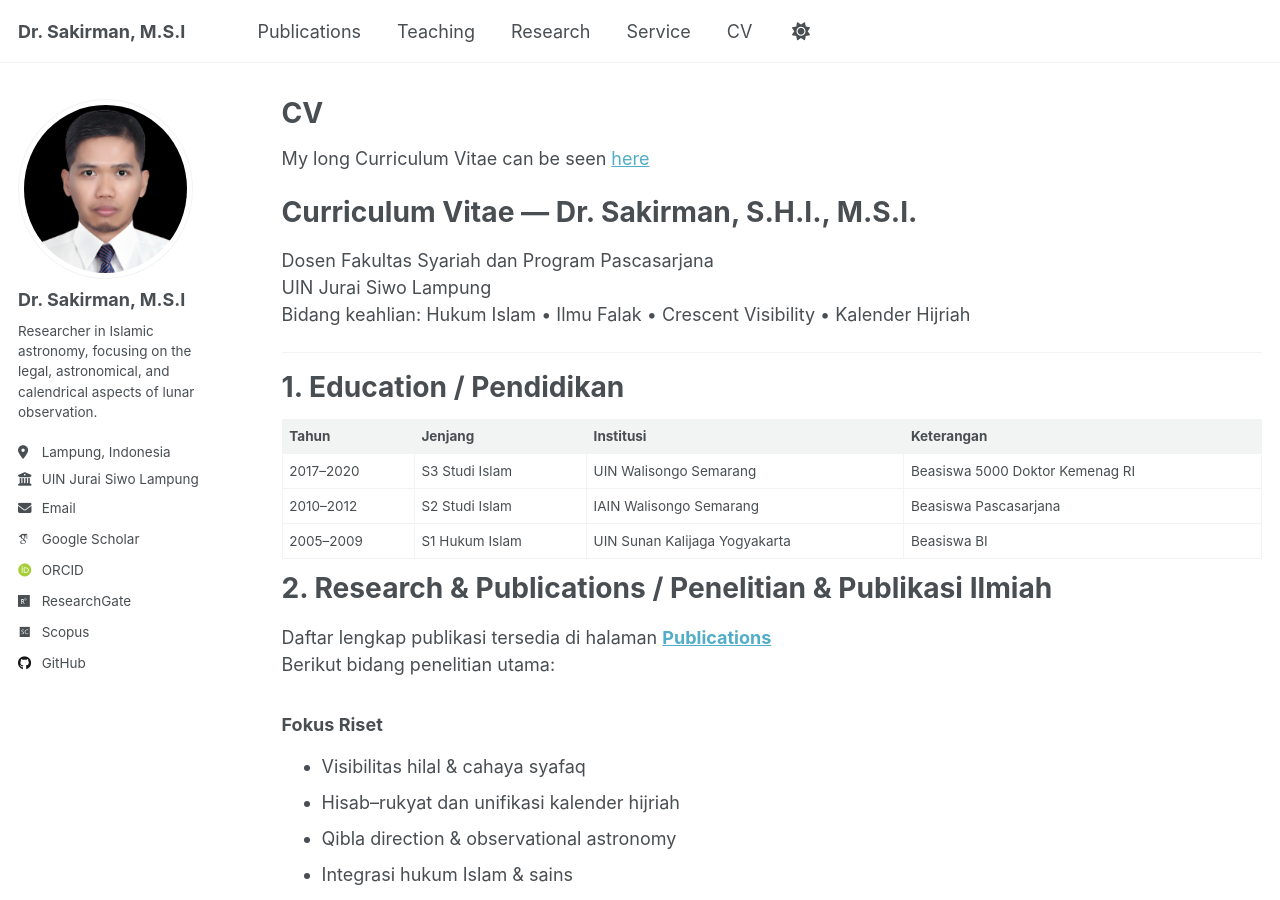
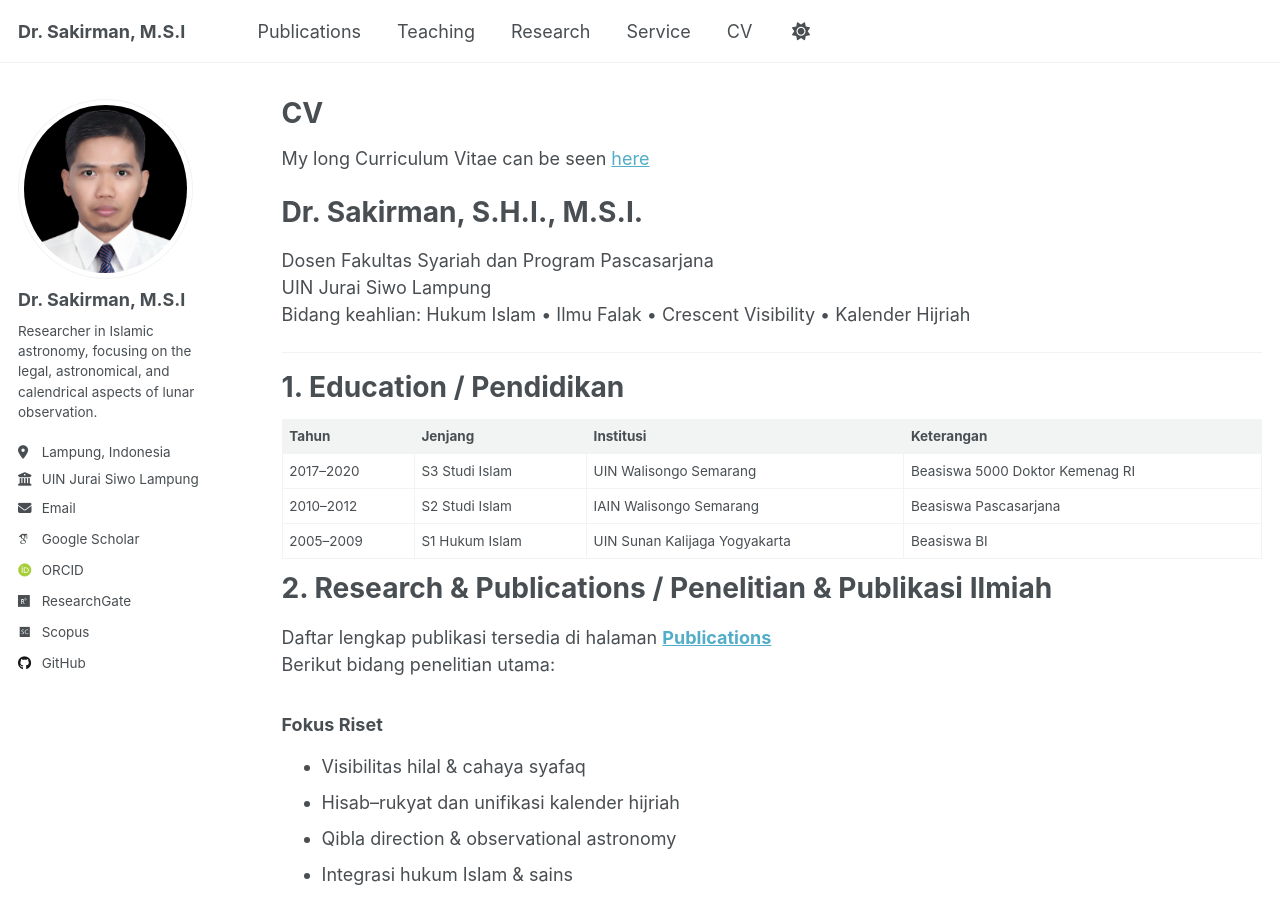
Before and after one commit to sakir-man/sakir-man.github.io, a Jekyll site: the page built from _pages/cv.md, in a window 1280 px wide and 900 px high. Built offline with Jekyll 4.4.1, drawn with Linux system fonts in a browser that asks for light colours; some web fonts are replaced; a script that is not in the unit is left out.

Commit message:
Update cv.md

```diff
--- a/_pages/cv.md
+++ b/_pages/cv.md
@@ -11,7 +11,7 @@ redirect_from:
 
 My long Curriculum Vitae can be seen <a href="https://drive.google.com/file/d/1e2tmjTMrLDiJqD2fY4-tfhJyz3q2aZk4/view?usp=drive_link">here</a>
 
-# **Curriculum Vitae — Dr. Sakirman, S.H.I., M.S.I.**
+# **Dr. Sakirman, S.H.I., M.S.I.**
 
 Dosen Fakultas Syariah dan Program Pascasarjana
 UIN Jurai Siwo Lampung
```
